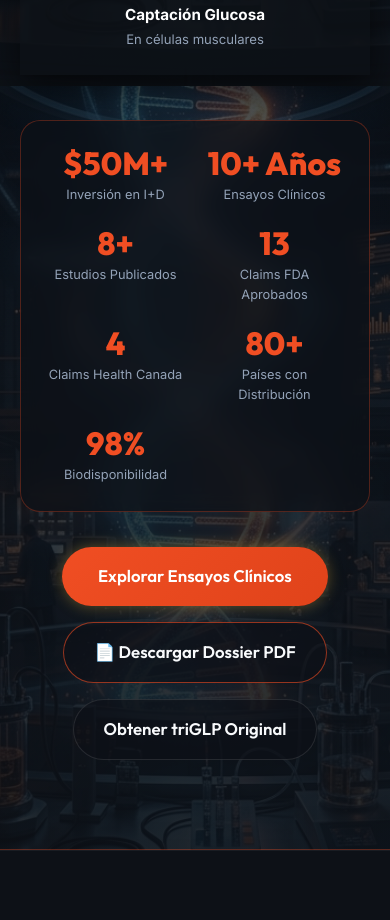
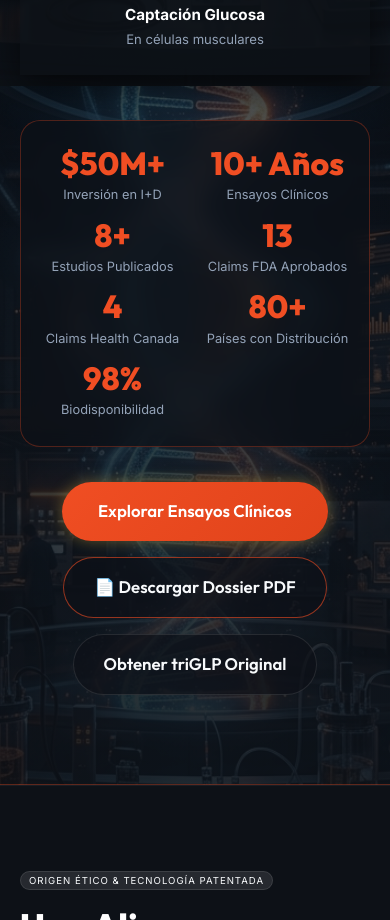
Before and after one commit to irongoldman/landing-page-orygn, a website: page estudios.html in a window 390 px wide. Shown: the part 1640-2560 px from the top of the page. Drawn offline with Linux system fonts and the light colour scheme.

Commit message:
style: layout sci-stats-row in single horizontal 7-column row on desktop

```diff
--- a/assets/css/styles.css
+++ b/assets/css/styles.css
@@ -2742,14 +2742,24 @@ footer {
 /* Hero Stats Row */
 .sci-stats-row {
     display: grid;
-    grid-template-columns: repeat(auto-fit, minmax(130px, 1fr));
-    gap: 20px;
+    grid-template-columns: repeat(7, 1fr);
+    gap: 12px;
     margin-top: 40px;
-    padding: 25px;
+    padding: 25px 15px;
     background: rgba(13, 17, 23, 0.75);
     border: 1px solid rgba(240, 78, 35, 0.3);
     border-radius: 20px;
     backdrop-filter: blur(10px);
+}
+@media (max-width: 1024px) {
+    .sci-stats-row {
+        grid-template-columns: repeat(4, 1fr);
+    }
+}
+@media (max-width: 640px) {
+    .sci-stats-row {
+        grid-template-columns: repeat(2, 1fr);
+    }
 }
 .sci-stat-item {
     text-align: center;
```
